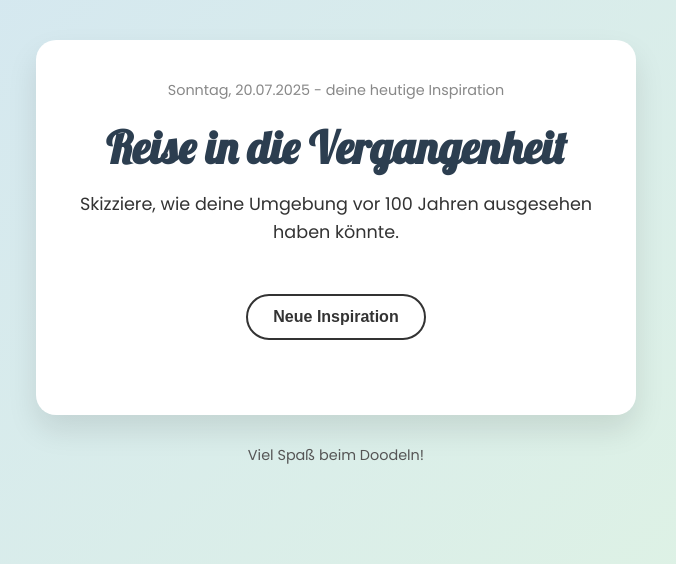
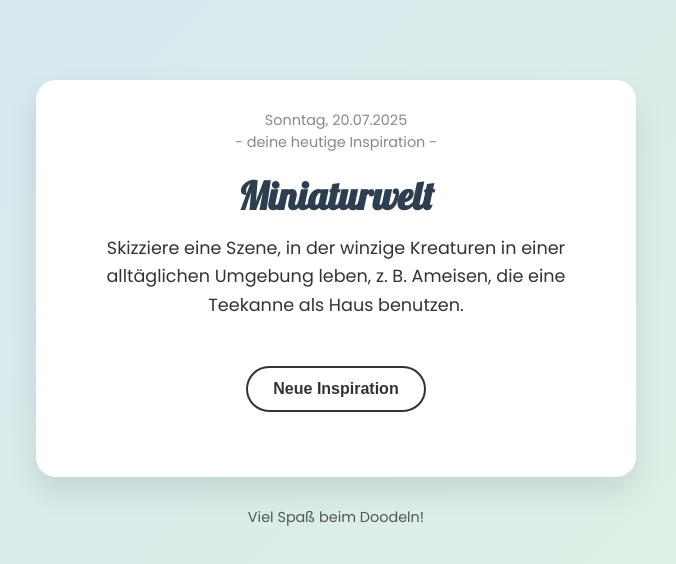
Before and after one commit to mirapatodoodelt-lab/DailyDoodle, a plain HTML site: page index.html in a window 1280 px wide. Both pictures are taken after a click on the button "Neue Inspiration". Shown: the whole page, without its empty margins (304-980 px from the left). Drawn offline with Linux system fonts and the light colour scheme.

Commit message:
Update index.html

```diff
--- a/index.html
+++ b/index.html
@@ -5,6 +5,7 @@
     <meta name="viewport" content="width=device-width, initial-scale=1.0">
     <title>Daily Doodle</title>
 
+    <!-- Neue Schriften von Google Fonts: Poppins und Lobster -->
     <link rel="preconnect" href="https://fonts.googleapis.com">
     <link rel="preconnect" href="https://fonts.gstatic.com" crossorigin>
     <link href="https://fonts.googleapis.com/css2?family=Lobster&family=Poppins:wght@400;600&display=swap" rel="stylesheet">
@@ -24,7 +25,7 @@
             justify-content: flex-start; /* Elemente oben starten lassen */
             align-items: center;
             min-height: 100vh;
-            padding: 5vh 20px 5vh 20px; /* Oben und unten Abstand */
+            padding: 10vh 20px 5vh 20px; /* Oben mehr Abstand, um die Karte nach oben zu schieben */
             box-sizing: border-box;
         }
 
@@ -32,7 +33,7 @@
         .container {
             width: 100%;
             max-width: 600px;
-            padding: 40px;
+            padding: 30px 40px;
             background-color: white;
             border-radius: 20px;
             box-shadow: 0 15px 30px rgba(0,0,0,0.1);
@@ -45,11 +46,12 @@
             font-size: 0.9em;
             color: #888;
             margin-bottom: 20px;
+            line-height: 1.5; /* Verbessert den Abstand beim Zeilenumbruch */
         }
 
         #prompt-title {
             font-family: 'Lobster', cursive;
-            font-size: 2.8em;
+            font-size: 2.4em; /* ANGEPASST: Etwas kleiner für bessere Harmonie */
             color: #2c3e50;
             margin: 0;
             line-height: 1.2;
@@ -91,7 +93,8 @@
         #message-area {
             margin-top: 15px;
             font-size: 0.9em;
-            color: #e74c3c; /* Eine auffällige Farbe */
+            color: #c0392b; /* Eine auffällige Farbe */
+            font-weight: 600;
             min-height: 20px; /* Verhindert Springen des Layouts */
         }
 
@@ -108,8 +111,8 @@
     <div class="app-wrapper">
         <div class="container">
             <div id="date-line"></div>
-            <h2 id="prompt-title">Lädt...</h2>
-            <p id="prompt-description"></p>
+            <h2 id="prompt-title">Einen Moment...</h2>
+            <p id="prompt-description">Deine Inspiration wird geladen.</p>
             <button id="new-prompt-button">Neue Inspiration</button>
             <div id="message-area"></div>
         </div>
@@ -130,10 +133,10 @@
             const MAX_CLICKS_PER_DAY = 3;
             const RECENTLY_USED_LIMIT = 3; // Wie viele letzte Prompts merken?
             const dailyGradients = [
-                'linear-gradient(135deg, #f5e1e1, #e6d3f2)',
-                'linear-gradient(135deg, #d3e6f2, #e1f5e1)',
-                'linear-gradient(135deg, #f2e6d3, #f5e1e1)',
-                'linear-gradient(135deg, #e1f5f5, #d3e6f2)'
+                'linear-gradient(135deg, #f5e1e1, #e6d3f2)', // Rosa zu Lavendel
+                'linear-gradient(135deg, #d3e6f2, #e1f5e1)', // Babyblau zu Minze
+                'linear-gradient(135deg, #f2e6d3, #f5e1e1)', // Pfirsich zu Rosa
+                'linear-gradient(135deg, #e1f5f5, #d3e6f2)'  // Cyan zu Babyblau
             ];
 
             let prompts = []; // Wird mit den Daten aus der JSON-Datei gefüllt
@@ -147,11 +150,17 @@
 
                 try {
                     prompts = await fetchPrompts();
-                    displayNewPrompt();
+                    // Zeigt den ersten Prompt nur an, wenn noch keiner für heute gezogen wurde.
+                    if (userState.clicks === 0) {
+                        handleNewPromptRequest();
+                    } else {
+                        // Zeigt den letzten Prompt des Tages wieder an
+                        displayPromptByIndex(userState.lastUsedIndices[userState.lastUsedIndices.length - 1]);
+                    }
                     updateButtonState();
                 } catch (error) {
                     promptTitle.textContent = "Fehler";
-                    promptDescription.textContent = "Inspirationen konnten nicht geladen werden.";
+                    promptDescription.textContent = "Inspirationen konnten nicht geladen werden. Bitte prüfe die prompts.json Datei.";
                     console.error("Fehler beim Laden der Prompts:", error);
                 }
             }
@@ -197,39 +206,24 @@
                 const today = new Date();
                 const options = { weekday: 'long', year: 'numeric', month: '2-digit', day: '2-digit' };
                 const formattedDate = today.toLocaleDateString('de-DE', options);
-                dateLine.textContent = `${formattedDate} - deine heutige Inspiration`;
+                // ANGEPASST: HTML mit <br> für den Zeilenumbruch verwenden
+                dateLine.innerHTML = `${formattedDate}<br>- deine heutige Inspiration -`;
             }
 
-            function displayNewPrompt() {
-                if (prompts.length === 0) return;
-
-                // Filtert die bereits kürzlich genutzten Prompts heraus
-                const availablePrompts = prompts
-                    .map((prompt, index) => ({ ...prompt, originalIndex: index }))
-                    .filter(prompt => !userState.lastUsedIndices.includes(prompt.originalIndex));
-
-                // Wenn alle schon mal dran waren, wird die "zuletzt gesehen" Liste zurückgesetzt.
-                const listToUse = availablePrompts.length > 0 ? availablePrompts : prompts;
-
-                const randomIndex = Math.floor(Math.random() * listToUse.length);
-                const selectedPrompt = listToUse[randomIndex];
-
-                promptTitle.textContent = selectedPrompt.title;
-                promptDescription.textContent = selectedPrompt.description;
-
-                // Update der "zuletzt gesehen" Liste
-                userState.lastUsedIndices.push(selectedPrompt.originalIndex);
-                if (userState.lastUsedIndices.length > RECENTLY_USED_LIMIT) {
-                    userState.lastUsedIndices.shift(); // Entfernt das älteste Element
+            function displayPromptByIndex(index) {
+                if (prompts.length > 0 && index !== undefined && prompts[index]) {
+                    const selectedPrompt = prompts[index];
+                    promptTitle.textContent = selectedPrompt.title;
+                    promptDescription.textContent = selectedPrompt.description;
                 }
-                saveState();
             }
 
             function updateButtonState() {
                 messageArea.textContent = ''; // Nachricht zurücksetzen
                 if (userState.clicks >= MAX_CLICKS_PER_DAY) {
                     newPromptButton.disabled = true;
-                    messageArea.textContent = 'Denk nicht zu viel nach und mal jetzt einfach für diese Idee.';
+                    // ANGEPASST: Neue, positivere Formulierung
+                    messageArea.textContent = 'Die Wahl ist getroffen! Jetzt wird gezeichnet.';
                 } else if (userState.clicks === MAX_CLICKS_PER_DAY - 1) {
                     messageArea.textContent = 'Du hast nur noch eine Chance.';
                     newPromptButton.disabled = false;
@@ -238,12 +232,38 @@
                 }
             }
 
+            function handleNewPromptRequest() {
+                if (prompts.length === 0) return;
+
+                // Filtert die bereits kürzlich genutzten Prompts heraus
+                const availablePrompts = prompts
+                    .map((prompt, index) => ({ ...prompt, originalIndex: index }))
+                    .filter(prompt => !userState.lastUsedIndices.includes(prompt.originalIndex));
+
+                let listToUse = availablePrompts;
+                // Wenn alle schon mal dran waren, wird die "zuletzt gesehen" Liste zurückgesetzt.
+                if (availablePrompts.length === 0 && prompts.length > 0) {
+                    userState.lastUsedIndices = [];
+                    listToUse = prompts.map((prompt, index) => ({ ...prompt, originalIndex: index }));
+                }
+
+                const randomIndex = Math.floor(Math.random() * listToUse.length);
+                const selectedPrompt = listToUse[randomIndex];
+
+                displayPromptByIndex(selectedPrompt.originalIndex);
+
+                // Update der "zuletzt gesehen" Liste
+                userState.lastUsedIndices.push(selectedPrompt.originalIndex);
+                if (userState.lastUsedIndices.length > RECENTLY_USED_LIMIT) {
+                    userState.lastUsedIndices.shift(); // Entfernt das älteste Element
+                }
+            }
 
             // --- EVENT LISTENER FÜR DEN BUTTON ---
             newPromptButton.addEventListener('click', () => {
                 if (userState.clicks < MAX_CLICKS_PER_DAY) {
                     userState.clicks++;
-                    displayNewPrompt();
+                    handleNewPromptRequest();
                     updateButtonState();
                     saveState();
                 }
```
